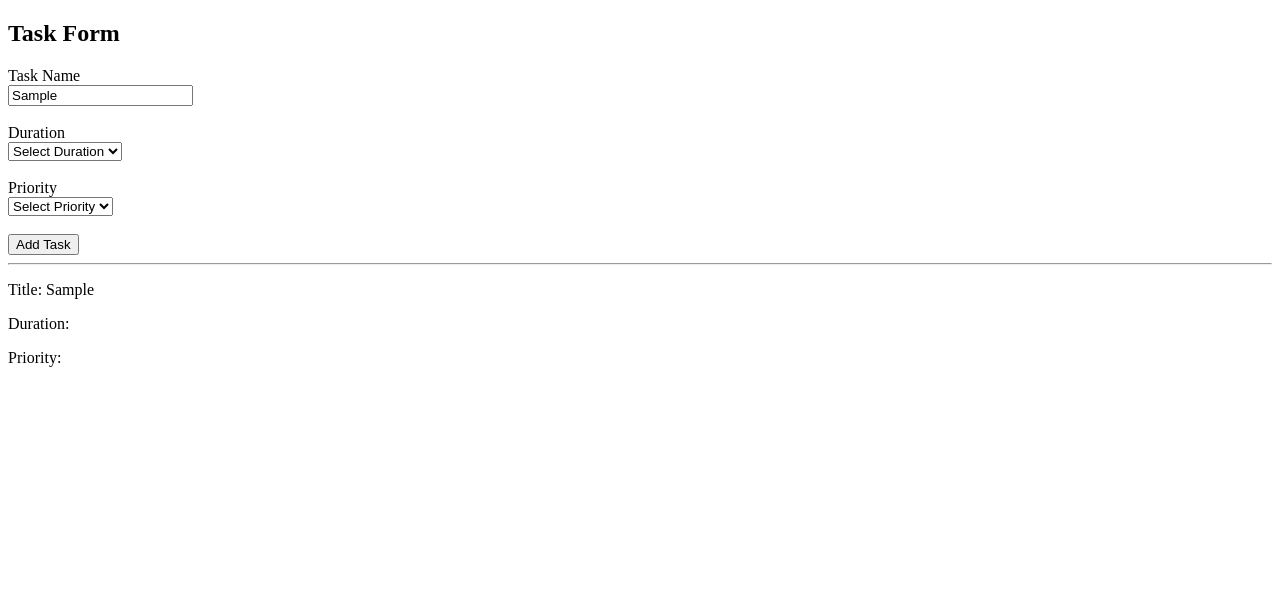
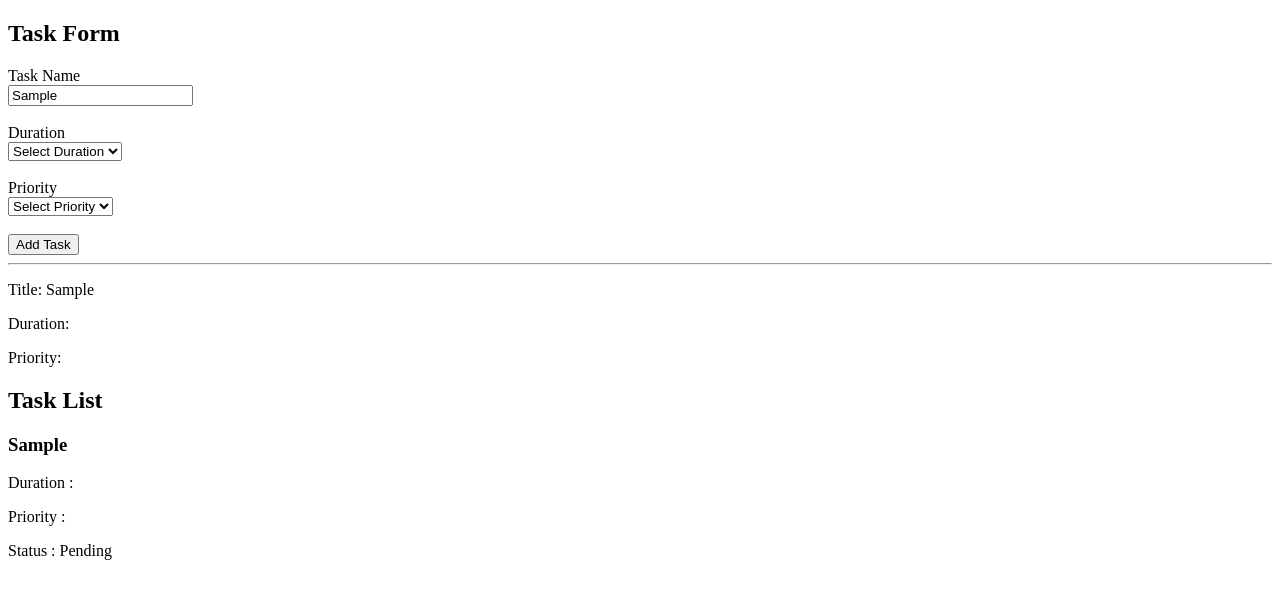
Before and after one commit to ayushonae/timeblock, a React (Vite) app: page / in a window 1280 px wide. Both pictures are taken after typing "Sample" into the empty fields and a click on the button "Add Task". Shown: the top 598 px of the page. Built offline with nearby package versions, Linux system fonts and the light colour scheme.

Commit message:
Render tasks using TaskCard component

```diff
--- a/src/App.jsx
+++ b/src/App.jsx
@@ -15,7 +15,7 @@ function App() {
   return (
     <>
       <TaskForm addTask={addTask} />
-      <TaskList />
+     <TaskList tasks={tasks} />
     </>
   );
 }
--- a/src/components/TaskCard.jsx
+++ b/src/components/TaskCard.jsx
@@ -1,5 +1,11 @@
 
-function TaskCard() {
-    return
+function TaskCard({task}) {
+    return (<div>
+        <h3>{task.title}</h3>
+        <p>Duration : {task.duration}</p>
+        <p>Priority : {task.priority}</p>
+        <p>Status : {task.completed ? "Completed" : "Pending"}</p>
+    </div>
+    );
 }
 export default TaskCard;
--- a/src/components/TaskForm.jsx
+++ b/src/components/TaskForm.jsx
@@ -1,6 +1,6 @@
 import { useState } from "react";
 
-function TaskForm() {
+function TaskForm({addTask}) {
   const [title, setTitle] = useState("");
   const [duration, setDuration] = useState("");
   const [priority, setPriority] = useState("");
@@ -45,7 +45,7 @@ function TaskForm() {
       completed: false,
     };
 
-    console.log(newTask);
+    addTask(newTask);
   }
 
   return (
@@ -66,11 +66,7 @@ function TaskForm() {
 
       <label htmlFor="duration">Duration</label>
       <br />
-      <select
-        id="duration"
-        value={duration}
-        onChange={handleDurationChange}
-      >
+      <select id="duration" value={duration} onChange={handleDurationChange}>
         <option value="">Select Duration</option>
         <option value="30 Minutes">30 Minutes</option>
         <option value="1 Hour">1 Hour</option>
@@ -84,9 +80,7 @@ function TaskForm() {
           <br />
           <br />
 
-          <label htmlFor="customDurationValue">
-            Custom Duration
-          </label>
+          <label htmlFor="customDurationValue">Custom Duration</label>
           <br />
           <input
             id="customDurationValue"
@@ -117,11 +111,7 @@ function TaskForm() {
 
       <label htmlFor="priority">Priority</label>
       <br />
-      <select
-        id="priority"
-        value={priority}
-        onChange={handlePriorityChange}
-      >
+      <select id="priority" value={priority} onChange={handlePriorityChange}>
         <option value="">Select Priority</option>
         <option value="High">High</option>
         <option value="Medium">Medium</option>
@@ -131,9 +121,7 @@ function TaskForm() {
       <br />
       <br />
 
-      <button onClick={handleAddTask}>
-        Add Task
-      </button>
+      <button onClick={handleAddTask}>Add Task</button>
 
       <hr />
 
--- a/src/components/TaskList.jsx
+++ b/src/components/TaskList.jsx
@@ -1,5 +1,18 @@
+import TaskCard from "./TaskCard";
 
-function TaskList () {
-    return
+function TaskList({ tasks }) {
+  return (
+    <div>
+      <h2>Task List</h2>
+
+      {tasks.map((task) => (
+        <TaskCard
+          key={task.id}
+          task={task}
+        />
+      ))}
+    </div>
+  );
+
 }
 export default TaskList;
```
